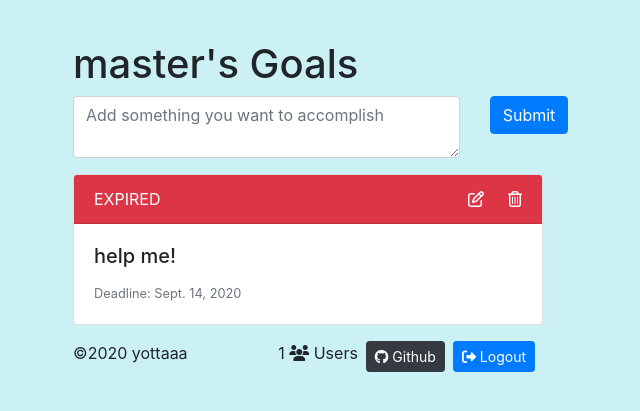
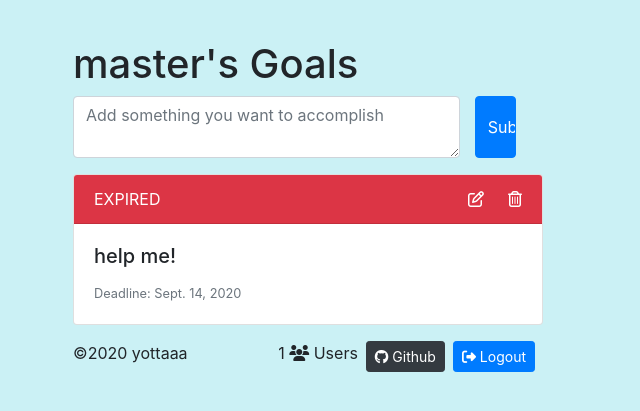
Before and after one commit to yottaaa/todowithdeadline, a Django app: page /todo/ in a window 1280 px wide. Shown: the top 411 px of the page, without its empty margins (332-972 px from the left). Run offline with Django 3.2, Linux system fonts and the light colour scheme; a user stored in the database is signed in; data comes from the database, SQL or seed files in the repository; some libraries are stand-ins or nearby versions.

Commit message:
fix design

```diff
--- a/todoapp/templates/todoapp/index.html
+++ b/todoapp/templates/todoapp/index.html
@@ -12,9 +12,7 @@
                         <div class="col-10">
                             <textarea class="form-control" name='task' placeholder="Add something you want to accomplish" style="width: 100%;"></textarea>
                         </div>
-                        <div class="col-2">
-                            <input class="btn btn-primary" type="submit">
-                        </div>
+                        <input class="btn btn-primary col-1" type="submit">
                     </div>
             </form>
             <div class="col-12">
```
